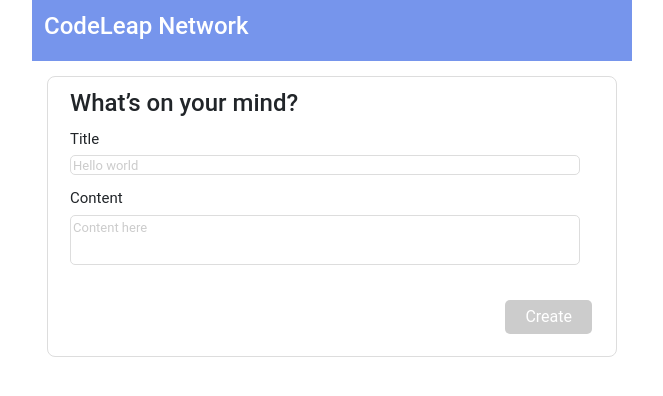
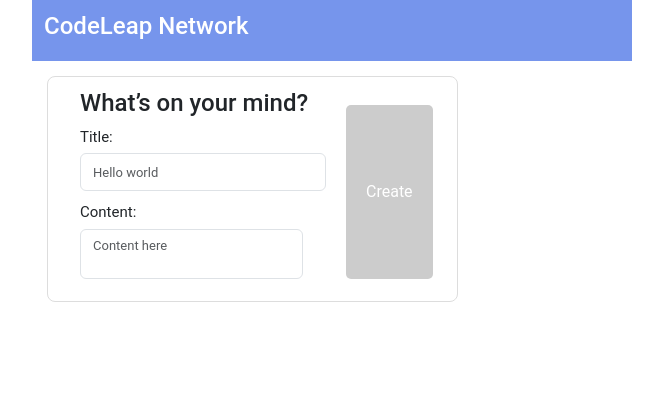
Before and after one commit to aninhabort/desafio-codeleap-frontend, a React (Create React App) app: page /codeleap-network in a window 1280 px wide. Shown: the top 396 px of the page, without its empty margins (308-971 px from the left). Built offline with nearby package versions, Linux system fonts and the light colour scheme; what javascript-time-ago would draw is missing.

Commit message:
Correcoes do css e adicionando bootstrap

```diff
--- a/src/components/CreatePost.js
+++ b/src/components/CreatePost.js
@@ -6,22 +6,24 @@
   return (
     <div className="create">
       <div className="input">
-        <h4 className="main-title">What’s on your mind?</h4>
-        <label className="main-label" htmlFor="title">Title
+        <h4>What’s on your mind?</h4>
+        <label className="main-label" htmlFor="title">Title:
           <input
-            className="main-input"
+            className="form-control main-input"
             type="text"
             placeholder="Hello world"
             name="title"
             onChange={(e) => handleChange(setTitle, e)} value={title}></input>
         </label>
-        <label className="main-label" htmlFor="content">Content
-          <textarea
-            name="content"
-            className="main-input textarea"
-            placeholder="Content here"
-            onChange={(e) => handleChange(setContent, e)} value={content}></textarea>
-        </label>
+        <div className="input-group">
+          <label className="main-label" htmlFor="content">Content:
+            <textarea
+              name="content"
+              className="form-control main-input textarea"
+              placeholder="Content here"
+              onChange={(e) => handleChange(setContent, e)} value={content}></textarea>
+          </label>
+        </div>
       </div>
       <button className="main-button-create" type="button" disabled={disabled} onClick={handleClick}>Create</button>
     </div>
--- a/src/components/DeleteAlert.js
+++ b/src/components/DeleteAlert.js
@@ -8,11 +8,11 @@
             <Modal.Header>
                 <Modal.Title>Are you sure you want to delete this item?</Modal.Title>
             </Modal.Header>
-            <Modal.Footer dialogClassName="delete-footer">
-                <Button className="alert-button-cancel button-alert-box" variant="secondary" onClick={hideModal}>
+            <Modal.Footer>
+                <Button className="btn btn-light btn-outline-secondary" onClick={hideModal}>
                     Close
                 </Button>
-                <Button className="alert-button-delete button-alert-box" variant="primary" onClick={confirmModal}>
+                <Button className="btn btn-danger" onClick={confirmModal}>
                     Delete
                 </Button>
             </Modal.Footer>
--- a/src/components/EditPost.js
+++ b/src/components/EditPost.js
@@ -9,36 +9,40 @@
     const [newContent, setNewContent] = useState('')
 
     return (
-        <Modal show={show} onHide={hideModal} centered dialogClassName="alert-box">
-            <Modal.Header>
-                <Modal.Title>Edit item</Modal.Title>
+        <Modal show={show} onHide={hideModal} centered dialogClassName="modal-dialog modal-dialog-centered">
+            <Modal.Header dialogClassName='modal-header'>
+                <Modal.Title dialogClassName='modal-title'>Edit item</Modal.Title>
             </Modal.Header>
-            <Modal.Body>
-                <div className="input">
-                    <label htmlFor="title">Title
+            <Modal.Body dialogClassName='modal-body'>
+                <form>
+                    <div className="mb-3">
+                        <label htmlFor="title" className="col-form-label">Title:
+                        </label>
                         <input
-                            className="edit-alert-input"
+                            className="form-control input-alert-box"
                             type="text"
                             placeholder="Hello world"
                             name="title"
                             onChange={(e) => handleChange(setNewTitle, e)}
                             value={newTitle}></input>
-                    </label>
-                    <label className="main-label" htmlFor="content">Content
+                    </div>
+                    <div className="mb-3">
+                        <label className="col-form-label" htmlFor="content">Content:
+                        </label>
                         <textarea
                             name="content"
-                            className="edit-alert-input textarea"
+                            className="form-control textarea input-alert-box"
                             placeholder="Content here"
                             onChange={(e) => handleChange(setNewContent, e)}
                             value={newContent}></textarea>
-                    </label>
-                </div>
+                    </div>
+                </form>
             </Modal.Body>
-            <Modal.Footer>
-                <Button className="alert-button-cancel button-alert-box" variant="secondary" onClick={hideModal}>
+            <Modal.Footer dialogClassName='modal-footer'>
+                <Button className="btn btn-light btn-outline-secondary" variant="secondary" onClick={hideModal}>
                     Close
                 </Button>
-                <Button className="alert-button-save button-alert-box" variant="primary" onClick={() => submitEdit(newTitle, newContent, username, id)}>
+                <Button className="btn btn-success" variant="primary" onClick={() => submitEdit(newTitle, newContent, username, id)}>
                     Save
                 </Button>
             </Modal.Footer>
--- a/src/components/style/AlertBox.css
+++ b/src/components/style/AlertBox.css
@@ -1,44 +1,8 @@
-.edit-alert-input {
+.input-alert-box {
   border: 1px solid #dddddd;
   border-radius: 5px;
-  height: 20px;
-  margin-top: 5px;
-  margin-bottom: 12px;
-  width: 450px;
 }
 
-.edit-alert-input::placeholder {
-  color: #cccccc;
-  font-size: small;
+.input-alert-box::placeholder {
+  color: #dddddd;
 }
-
-.textarea {
-  height: 50px;
-  resize: none;
-}
-
-.button-alert-box {
-  border-radius: 5px;
-  padding: 5px 20px;
-  margin-top: 16px;
-  margin-right: 12px;
-  margin-bottom: 10px;
-}
-
-.alert-button-cancel {
-  background-color: #FFFFFF  !important;
-  border: 1px solid #000000;
-  color: #000000  !important;
-}
-
-.alert-button-save {
-  background-color: #47B960  !important;
-  border: none;
-  color: #ffffff;
-}
-
-.alert-button-delete {
-  background-color: #FF5151 !important;
-  border: none;
-  color: #ffffff;
-}
--- a/src/components/style/createPost.css
+++ b/src/components/style/createPost.css
@@ -8,13 +8,9 @@
   justify-content: flex-end;
 }
 
-.main-title {
-  margin-bottom: 10px;
-}
-
 .input {
-  margin-left: 10px;
-  margin-right: 10px;
+  margin-left: 20px;
+  margin-right: 20px;
 }
 
 .main-label {
@@ -24,9 +20,8 @@
 .main-input {
   border: 1px solid #dddddd;
   border-radius: 5px;
-  height: 20px;
   margin-top: 5px;
-  margin-bottom: 12px;
+  margin-bottom: 10px;
   width: 510px;
 }
 
--- a/src/pages/MainScreen.js
+++ b/src/pages/MainScreen.js
@@ -30,7 +30,7 @@
 
   const handleClick = () => {
     const id = uuidv4()
-    const post = { title, content, username, id, createdAt: new Date()
+    const post = { title, content, username, id, created_datetime: new Date()
      }
     setPosts(oldPost => [post, ...oldPost])
 
```
